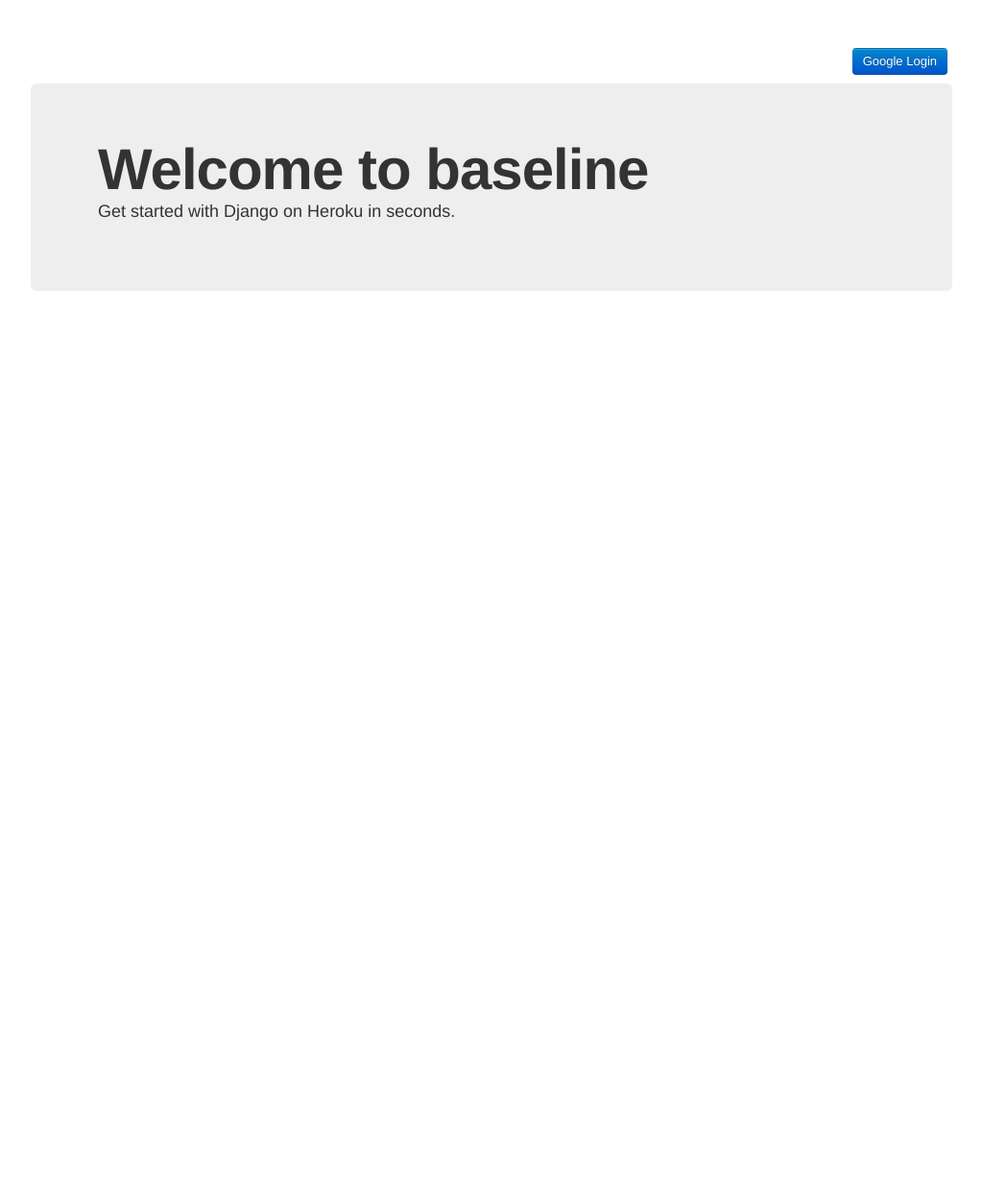
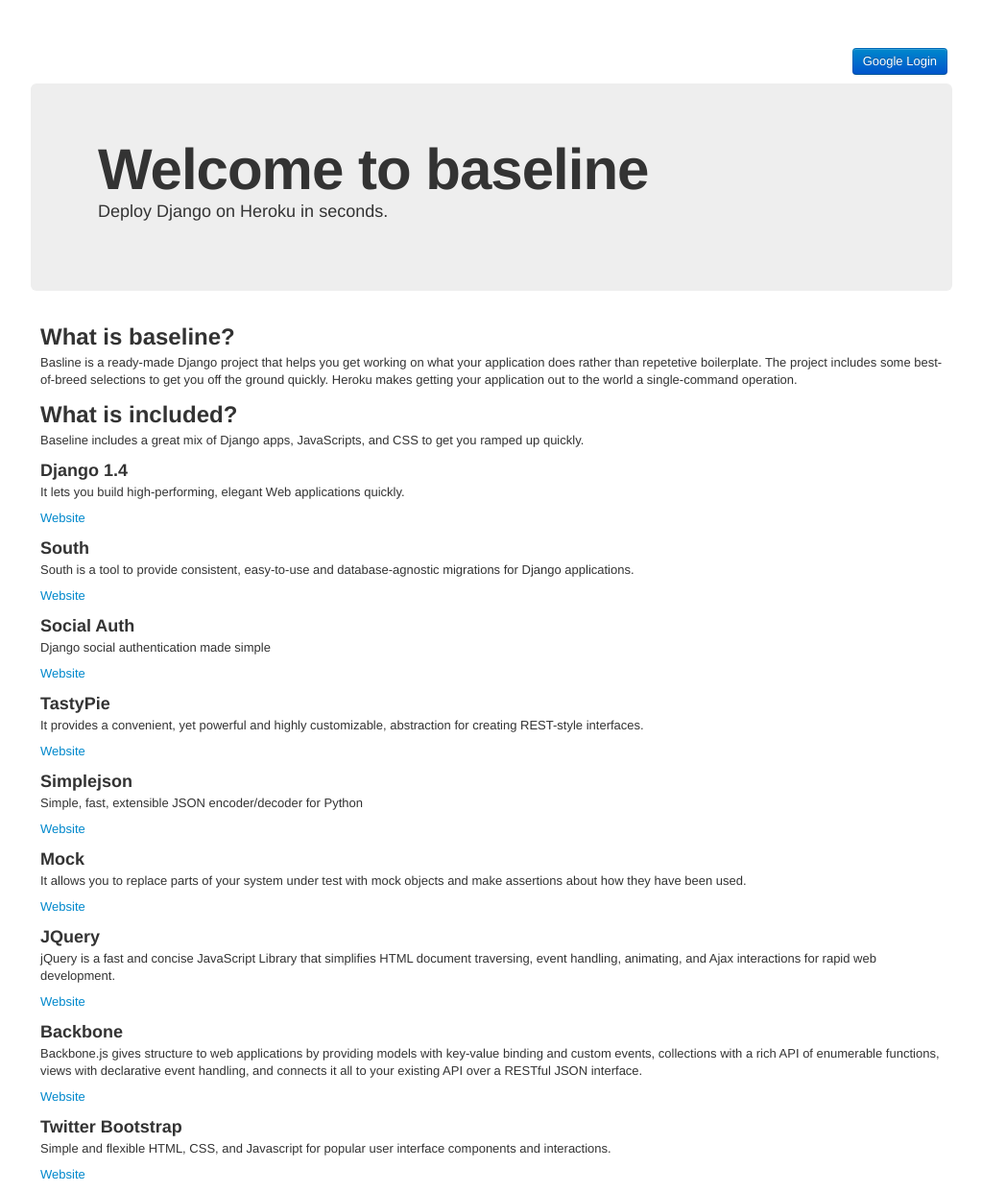
Before and after one commit to rca/django-baseline, a Django app: page / in a window 1280 px wide. Shown: the whole page at 96% size, without its empty margins (118-1141 px from the left). Before the commit the page ends 303 px from the top, so only its background shows below. Run offline with Django 3.2, Linux system fonts and the light colour scheme; some libraries are stand-ins or nearby versions.

Commit message:
Added descriptions about what's included

```diff
--- a/baseline/templates/baseline/home.html
+++ b/baseline/templates/baseline/home.html
@@ -16,7 +16,67 @@
 <div class="row">
     <div class="hero-unit">
       <h1>Welcome to baseline</h1>
-      <p>Get started with Django on Heroku in seconds.</p>
+      <p>Deploy Django on Heroku in seconds.</p>
     </div>
 </div>
+
+<div class="row">
+    <h2>What is baseline?</h2>
+
+    <p>Basline is a ready-made Django project that helps you get working on
+    what your application does rather than repetetive boilerplate.  The project
+    includes some best-of-breed selections to get you off the ground
+    quickly.  Heroku makes getting your application out to the world a
+    single-command operation.</p>
+
+    <h2>What is included?</h2>
+
+    <p>Baseline includes a great mix of Django apps, JavaScripts, and CSS to
+    get you ramped up quickly.</p>
+
+    <h3>Django 1.4</h3>
+    <p>It lets you build high-performing, elegant Web applications quickly.</p>
+    <p><a href="https://www.djangoproject.com/">Website</a></p>
+
+    <h3>South</h3>
+    <p>South is a tool to provide consistent, easy-to-use and database-agnostic
+    migrations for Django applications.</p>
+    <p><a href="http://south.aeracode.org/docs/">Website</a></p>
+
+    <h3>Social Auth</h3>
+    <p>Django social authentication made simple</p>
+    <p><a href="https://github.com/omab/django-social-auth">Website</a></p>
+
+    <h3>TastyPie</h3>
+    <p>It provides a convenient, yet powerful and highly customizable,
+    abstraction for creating REST-style interfaces.</p>
+    <p><a href="http://django-tastypie.readthedocs.org/en/latest/index.html">Website</a></p>
+
+    <h3>Simplejson</h3>
+    <p>Simple, fast, extensible JSON encoder/decoder for Python</p>
+    <p><a href="http://pypi.python.org/pypi/simplejson/">Website</a></p>
+
+    <h3>Mock</h3>
+    <p>It allows you to replace parts of your system under test with mock
+    objects and make assertions about how they have been used.</p>
+    <p><a href="http://www.voidspace.org.uk/python/mock/">Website</a></p>
+
+    <h3>JQuery</h3>
+    <p>jQuery is a fast and concise JavaScript Library that simplifies HTML
+    document traversing, event handling, animating, and Ajax interactions for
+    rapid web development.</p>
+    <p><a href="http://jquery.com/">Website</a></p>
+
+    <h3>Backbone</h3>
+    <p>Backbone.js gives structure to web applications by providing models with
+    key-value binding and custom events, collections with a rich API of
+    enumerable functions, views with declarative event handling, and connects
+    it all to your existing API over a RESTful JSON interface.</p>
+    <p><a href="http://documentcloud.github.com/backbone/">Website</a></p>
+
+    <h3>Twitter Bootstrap</h3>
+    <p>Simple and flexible HTML, CSS, and Javascript for popular user interface
+    components and interactions.</p>
+    <p><a href="http://twitter.github.com/bootstrap/">Website</a></p>
+</div>
 {% endblock content %}
```
